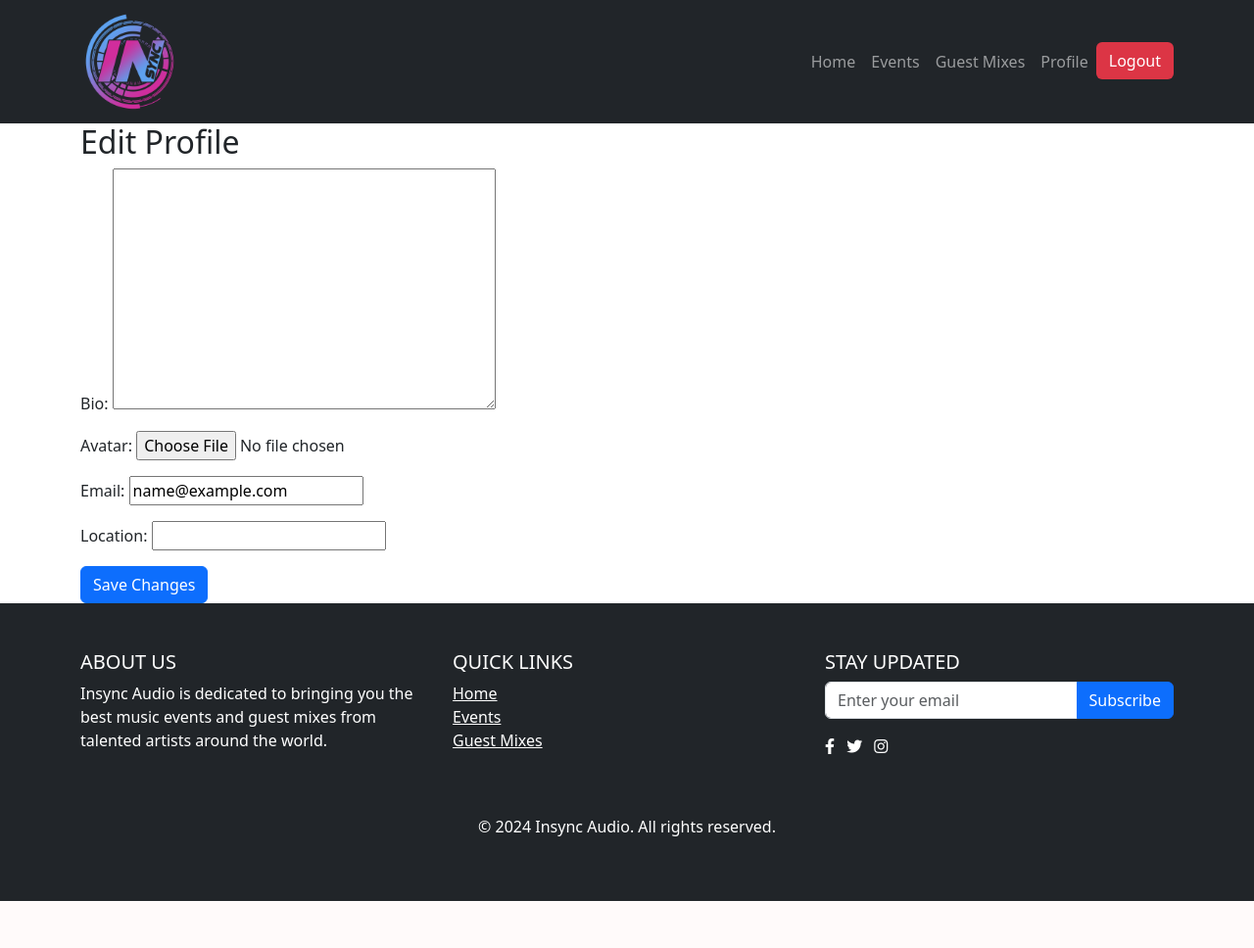
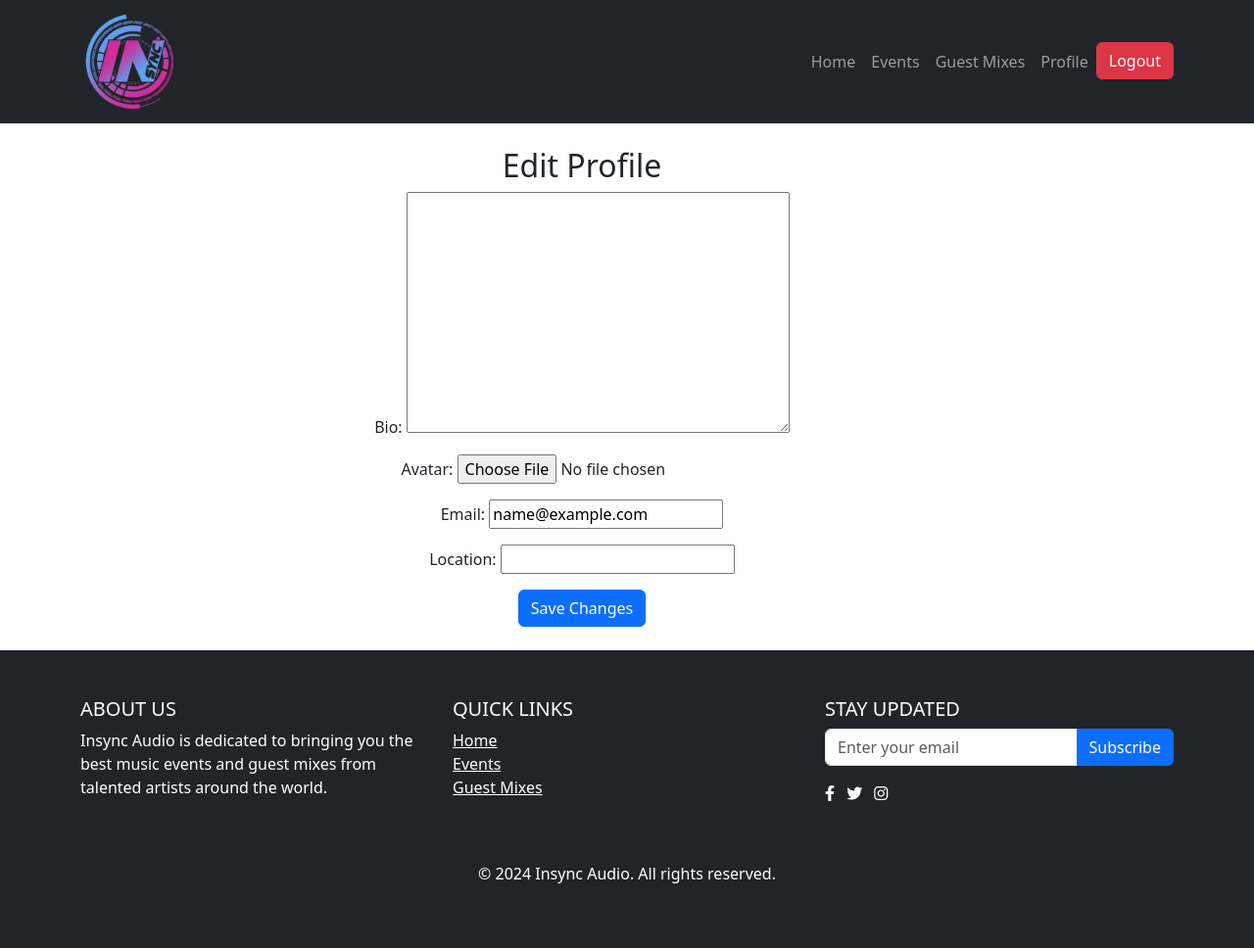
Before and after one commit to Rayet01/InSync-Audio, a Django app: page /users/profile/edit/ in a window 1280 px wide. Shown: the whole page at 98% size. Before the commit the page ends 920 px from the top, so only its background shows below. Run offline with Django 4.2, Linux system fonts and the light colour scheme; the visitor is signed in with stand-in values (Sample User, id 1); data comes from the database, SQL or seed files in the repository.

Commit message:
Update template styles and custom css to hide overflow

```diff
--- /dev/null
+++ b/static/css/styles.css
@@ -0,0 +1,5 @@
+body {
+overflow-x: hidden;
+width: 100vw;
+max-width: 100vw;
+}
--- a/templates/base.html
+++ b/templates/base.html
@@ -16,10 +16,11 @@
       href="https://cdnjs.cloudflare.com/ajax/libs/font-awesome/6.0.0-beta3/css/all.min.css"
       rel="stylesheet"
     />
-    <link rel="stylesheet" href="{% static 'css/styles.css' %}" />
+    <link rel="stylesheet" type="text/css" href="{% static 'css/styles.css' %}">
+
     {% block extra_css %}{% endblock %}
   </head>
-  <body>
+  <body style="overflow-x: hidden; width: 100vw; max-width: 100vw;">
     <!-- Navbar -->
     <nav class="navbar navbar-expand-lg navbar-dark bg-dark">
       <div class="container">
--- a/users/templates/users/login.html
+++ b/users/templates/users/login.html
@@ -1,7 +1,7 @@
 {% extends 'base.html' %}
 
 {% block content %}
-<div class="container mt-5">
+<div class="container m-4">
     <h2>Login</h2>
     <form method="post">
         {% csrf_token %}
--- a/users/templates/users/profile.html
+++ b/users/templates/users/profile.html
@@ -1,7 +1,7 @@
 {% extends 'base.html' %}
 
 {% block content %}
-<div class="profile text-center mt-4 mb-4">
+<div class="profile text-center m-4">
     <h2>{{ user.username }}'s Profile</h2>
 
     <p><strong>Email:</strong> {{ user.email }}</p>
--- a/users/templates/users/profile_delete.html
+++ b/users/templates/users/profile_delete.html
@@ -1,7 +1,7 @@
 {% extends 'base.html' %}
 
 {% block content %}
-<div class="text-center mt-4">
+<div class="m-4 text-center">
     <h2>Are you sure you want to delete your account and all your data?</h2>
     <form method="POST">
         {% csrf_token %}
--- a/users/templates/users/profile_edit.html
+++ b/users/templates/users/profile_edit.html
@@ -2,7 +2,7 @@
 {% load static %}
 
 {% block content %}
-<div class="container">
+<div class="container m-4 text-center">
     <h2>Edit Profile</h2>
 
     <form method="POST" enctype="multipart/form-data">
--- a/users/templates/users/register.html
+++ b/users/templates/users/register.html
@@ -1,9 +1,11 @@
 {% extends "base.html" %}
 {% block content %}
+<div class="container m-4">
   <h2>Sign Up</h2>
   <form method="POST">
     {% csrf_token %}
     {{ form.as_p }}
     <button type="submit">Sign Up</button>
   </form>
+</div>
 {% endblock %}
```
